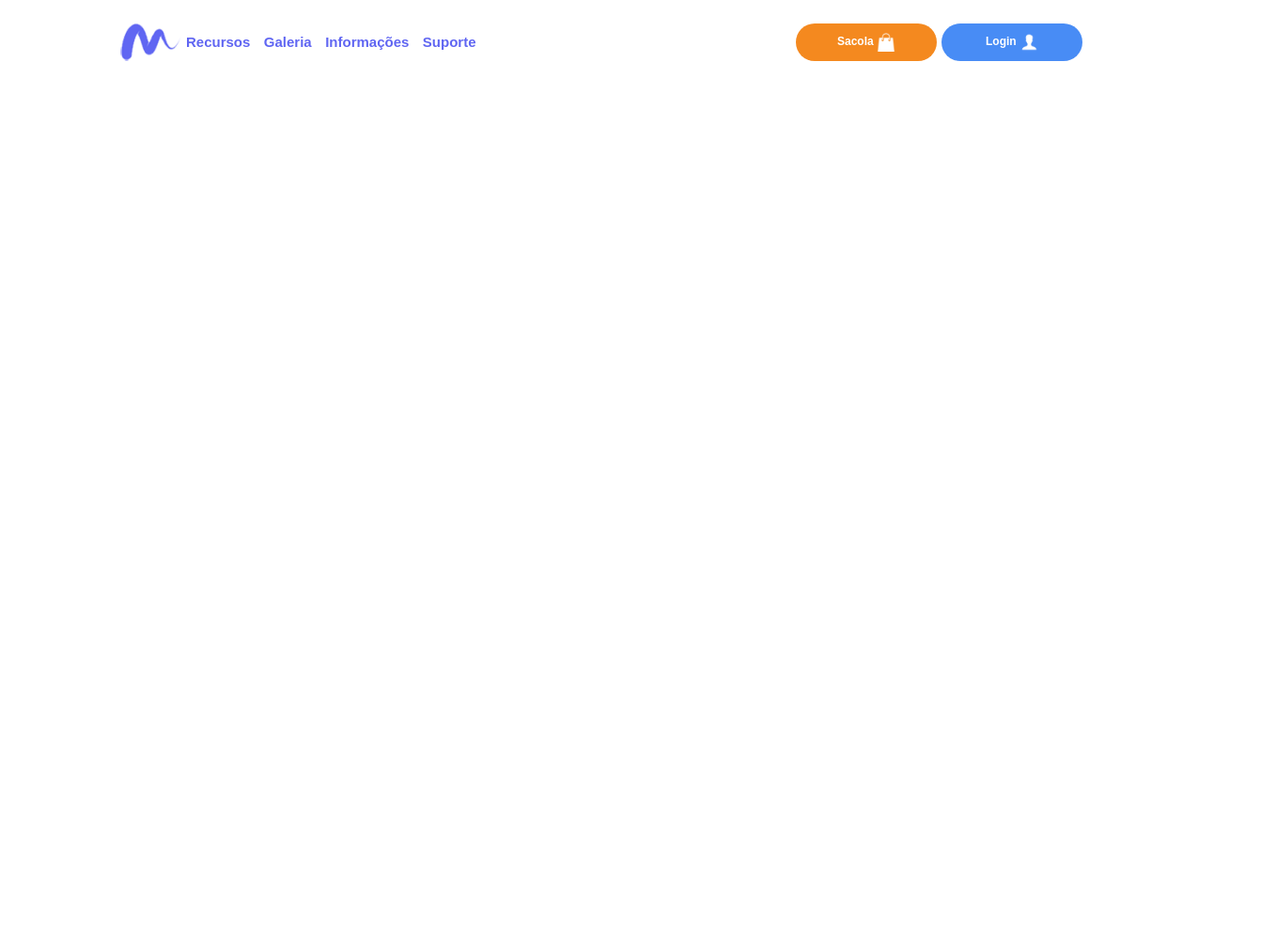
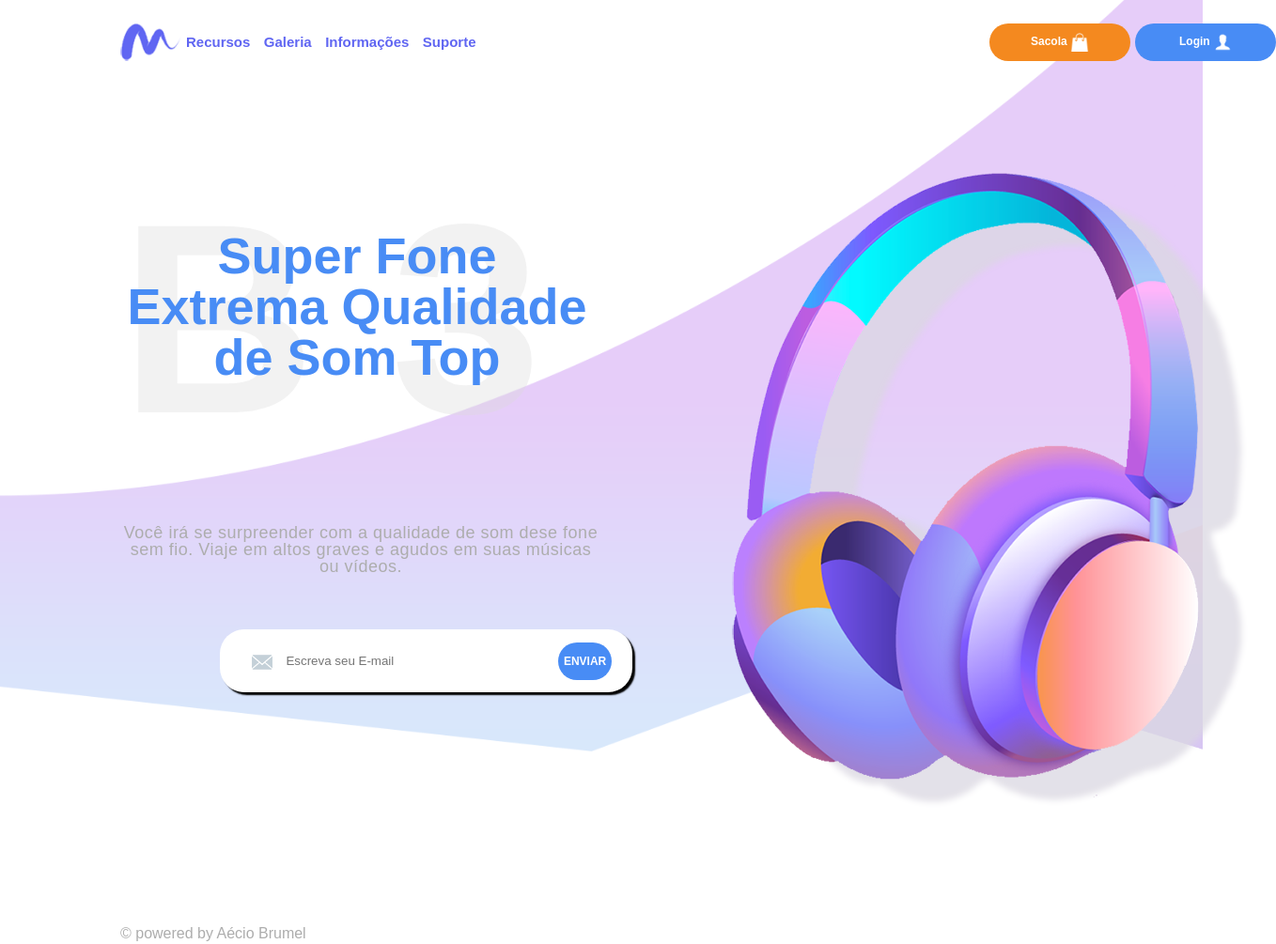
Before and after one commit to aeciobrumel/site-superfone, a plain HTML site: page index.html in a window 1280 px wide. Shown: the whole page at 94% size, 1358 px wide, since content can reach past the window. Before the commit the page ends 800 px from the top, so only its background shows below. Drawn offline with Linux system fonts and the light colour scheme.

Commit message:
finalização

```diff
--- a/css/4_base/4_base.css
+++ b/css/4_base/4_base.css
@@ -17,3 +17,18 @@ header {
 nav {
   flex-grow: 1;
 }
+
+button:hover {
+  background-color: var(--text-color-menu-hover) !important;
+}
+
+picture {
+  grid-area: picture;
+  justify-self: end;
+}
+article {
+  grid-area: article;
+}
+footer {
+  grid-area: footer;
+}
--- a/css/5_objects/5_objects.css
+++ b/css/5_objects/5_objects.css
@@ -36,3 +36,57 @@
   height: 20px;
   vertical-align: middle;
 }
+.article > span {
+  width: 444px;
+  height: 343px;
+  opacity: 0.35;
+  font-size: 288px;
+  font-weight: bold;
+  letter-spacing: 80px;
+  position: absolute;
+  color: #dbdbdb;
+  text-align: center;
+  z-index: -1;
+  margin-top: 130px;
+}
+.article > h1 {
+  width: 504px;
+  height: 283px;
+  font-size: 54px;
+  font-weight: bold;
+  text-align: center;
+  color: #488cf5;
+  margin-top: 180px;
+}
+.article > h2 {
+  width: 512px;
+  height: 90px;
+  font-size: 18px;
+  letter-spacing: 0.5px;
+  text-align: center;
+  color: #adadad;
+  margin-top: 30px;
+}
+.send-message {
+  width: 404px;
+  height: 51px;
+  margin: 22.2px 106px 249px;
+  padding: 8px 16px 8px 19px;
+  border-radius: 26px;
+  box-shadow: 3px 3px 1.5px 0;
+  background-color: #fff;
+}
+.send-message > i > img {
+  padding-left: 15px;
+  position: relative;
+  top: 5px;
+}
+
+.send-message > input {
+  padding: 18px 10px;
+  border: none;
+  width: 270px;
+}
+.footer > small {
+  color: #adadad;
+}
--- a/css/6_components/6_components.css
+++ b/css/6_components/6_components.css
@@ -1,3 +1,18 @@
 .brand > img {
   height: 40px;
 }
+.shape1 {
+  position: absolute;
+  top: 0;
+  right: 0;
+  z-index: -1;
+  height: 100vh;
+  width: 100%;
+}
+.shape2 {
+  position: absolute;
+  bottom: 0;
+  right: 0;
+  z-index: -2;
+  height: 40%;
+}
--- a/css/7_trumps/7_trumps.css
+++ b/css/7_trumps/7_trumps.css
@@ -9,3 +9,8 @@
 .button:hover {
   background-color: var(--text-color-menu-hover);
 }
+.btn-send {
+  background-color: #488cf5 !important;
+  color: white !important;
+  width: auto !important;
+}
--- a/index.html
+++ b/index.html
@@ -9,6 +9,18 @@
   </head>
   <body>
     <section id="container">
+      <object class="shapes">
+        <img
+          class="shape1"
+          src="./Arquivos_Imagens/arquivos das aulas/shape1.png"
+          alt=""
+        />
+        <img
+          class="shape2"
+          src="./Arquivos_Imagens/arquivos das aulas/shape2.png"
+          alt=""
+        />
+      </object>
       <header id="header">
         <a href="#" class="brand">
           <img src="Arquivos_Imagens/arquivos das aulas/brand.png" alt="" />
@@ -35,6 +47,36 @@
           <img src="Arquivos_Imagens/arquivos das aulas/user.png" alt="" />
         </button>
       </header>
+
+      <article class="article">
+        <span> B3 </span>
+
+        <h1>Super Fone Extrema Qualidade de Som Top</h1>
+        <h2>
+          Você irá se surpreender com a qualidade de som dese fone sem fio.
+          Viaje em altos graves e agudos em suas músicas ou vídeos.
+        </h2>
+
+        <div class="send-message">
+          <i
+            ><img
+              src="./Arquivos_Imagens/arquivos das aulas/envelope.png"
+              alt="icone de uma carta"
+          /></i>
+          <input type="email" placeholder="Escreva seu E-mail" />
+          <button class="btn-send button">ENVIAR</button>
+        </div>
+      </article>
+
+      <picture class="picture">
+        <img
+          src="./Arquivos_Imagens/arquivos das aulas/phone.png"
+          alt="foto fone de ouvido"
+        />
+      </picture>
+      <footer class="footer">
+        <small>&copy; powered by Aécio Brumel</small>
+      </footer>
     </section>
   </body>
 </html>
```
